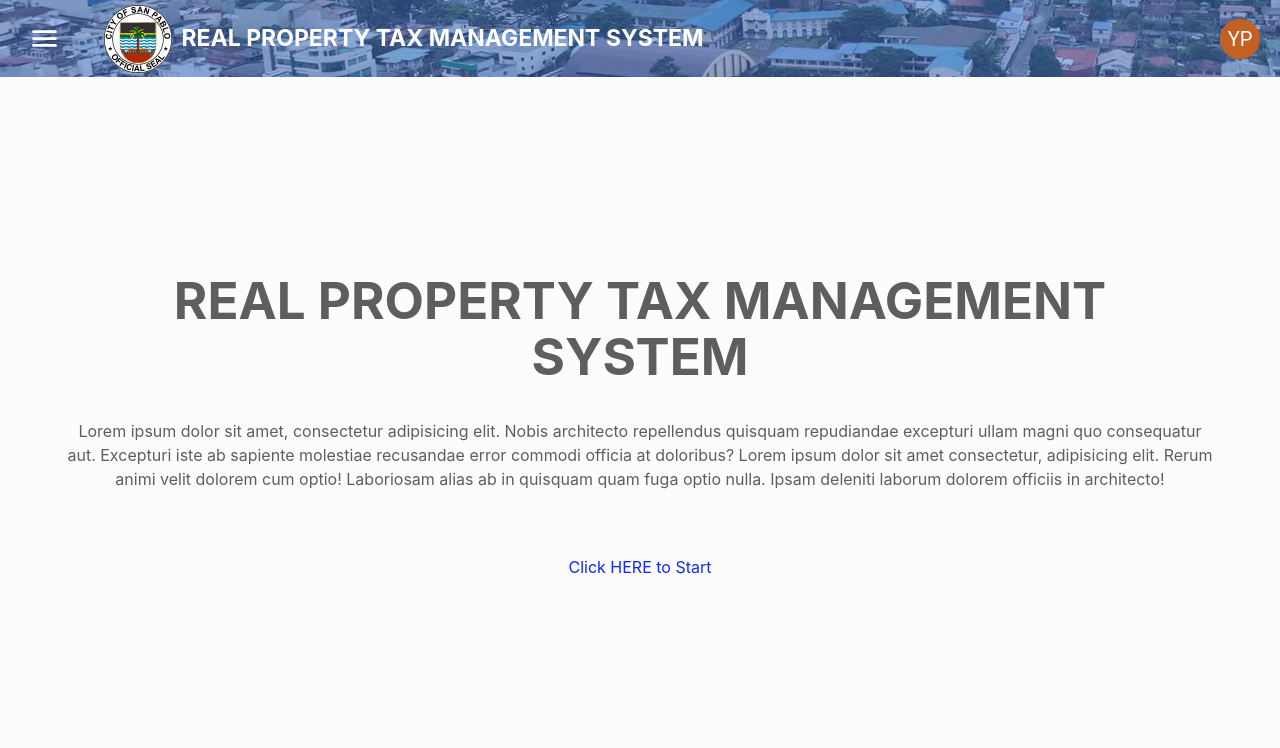
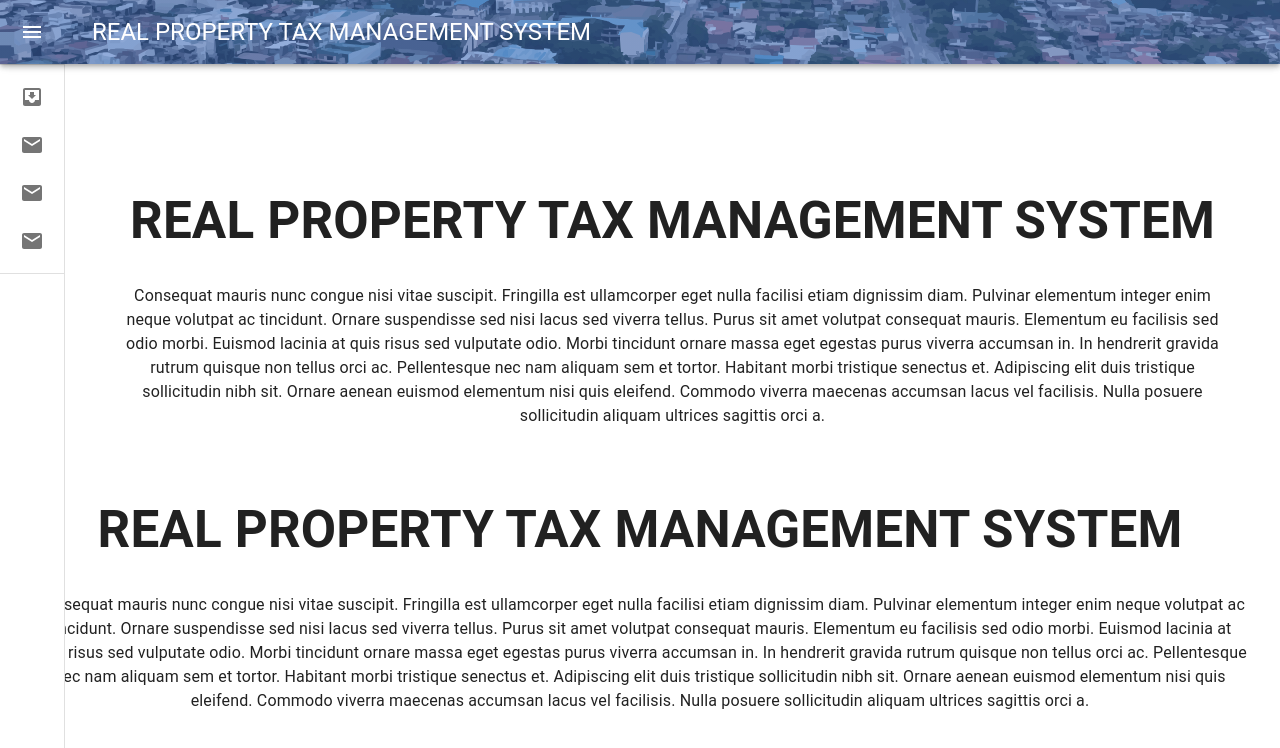
Before and after one commit to BPLOdev/LandtaxManagementSystem, a React (Vite) app: page /assessment-roll in a window 1280 px wide. Shown: the top 748 px of the page. Built offline with nearby package versions, Linux system fonts and the light colour scheme.

Commit message:
first commit

```diff
--- a/src/AssessmentRoll/AssessmentRoll.jsx
+++ b/src/AssessmentRoll/AssessmentRoll.jsx
@@ -1,75 +1,53 @@
 import { useState, useEffect } from 'react';
 import './AssessmentRoll.scss';
 import Header from '../header/Header';
+import MiniDrawer from '../drawer/Drawer';
+import Typography from '@mui/material/Typography';
 
 function App() {
   const [count, setCount] = useState(0);
 
   return (
     <>
-      <div className="Header">
-        <Header />
-        {/* Other components and content */}
+      <div className='drawer'>
+        <MiniDrawer/>
       </div>
 
-      <div className="card">
-        <h1>REAL PROPERTY TAX MANAGEMENT SYSTEM</h1>
-        <p>
-          Lorem ipsum dolor sit amet, consectetur adipisicing elit. Nobis architecto repellendus quisquam repudiandae excepturi ullam magni quo consequatur aut. Excepturi iste ab sapiente molestiae recusandae error commodi officia at doloribus?
-          Lorem ipsum dolor sit amet consectetur, adipisicing elit. Rerum animi velit dolorem cum optio! Laboriosam alias ab in quisquam quam fuga optio nulla. Ipsam deleniti laborum dolorem officiis in architecto!
-        </p>
-      </div>
-      <p className="read-the-docs">
-        Click HERE to Start
-      </p>
+      <Typography paragraph>
+            <h1>REAL PROPERTY TAX MANAGEMENT SYSTEM</h1>
+        </Typography>
+        <Typography paragraph>
+          Consequat mauris nunc congue nisi vitae suscipit. Fringilla est ullamcorper
+          eget nulla facilisi etiam dignissim diam. Pulvinar elementum integer enim
+          neque volutpat ac tincidunt. Ornare suspendisse sed nisi lacus sed viverra
+          tellus. Purus sit amet volutpat consequat mauris. Elementum eu facilisis
+          sed odio morbi. Euismod lacinia at quis risus sed vulputate odio. Morbi
+          tincidunt ornare massa eget egestas purus viverra accumsan in. In hendrerit
+          gravida rutrum quisque non tellus orci ac. Pellentesque nec nam aliquam sem
+          et tortor. Habitant morbi tristique senectus et. Adipiscing elit duis
+          tristique sollicitudin nibh sit. Ornare aenean euismod elementum nisi quis
+          eleifend. Commodo viverra maecenas accumsan lacus vel facilisis. Nulla
+          posuere sollicitudin aliquam ultrices sagittis orci a.
+        </Typography>
+
     </>
   );
 }
 
 export default App;
 
-// const AssessmentRoll = () => {
-//   return (
-//     <div className="assessment-roll-container">
-//       <h1>Welcome to the Assessment Roll</h1>
-//       {/* Your content goes here */}
-//     </div>
-//   );
-// };
+// {/* <div className="Header">
+// <Header />
+// {/* Other components and content */}
+// </div>
 
-// export default AssessmentRoll;
-
-
-
-
-
-
-// import { useState, useEffect } from 'react';
-// import './AssessmentRoll.scss';
-// import Header from './header/Header';
-
-// function App() {
-//   const [count, setCount] = useState(0);
-
-//   return (
-//     <>
-//       <div className="App">
-//         <Header />
-//         {/* Other components and content */}
-//       </div>
-
-//       <div className="card">
-//         <h1>LAND TAX MANAGEMENT SYSTEM</h1>
-//         <p>
-//           Lorem ipsum dolor sit amet, consectetur adipisicing elit. Nobis architecto repellendus quisquam repudiandae excepturi ullam magni quo consequatur aut. Excepturi iste ab sapiente molestiae recusandae error commodi officia at doloribus?
-//           Lorem ipsum dolor sit amet consectetur, adipisicing elit. Rerum animi velit dolorem cum optio! Laboriosam alias ab in quisquam quam fuga optio nulla. Ipsam deleniti laborum dolorem officiis in architecto!
-//         </p>
-//       </div>
-//       <p className="read-the-docs">
-//         Click HERE to Start
-//       </p>
-//     </>
-//   );
-// }
-
-// export default App;
+// <div className="card">
+// <h1>REAL PROPERTY TAX MANAGEMENT SYSTEM</h1>
+// <p>
+//   Lorem ipsum dolor sit amet, consectetur adipisicing elit. Nobis architecto repellendus quisquam repudiandae excepturi ullam magni quo consequatur aut. Excepturi iste ab sapiente molestiae recusandae error commodi officia at doloribus?
+//   Lorem ipsum dolor sit amet consectetur, adipisicing elit. Rerum animi velit dolorem cum optio! Laboriosam alias ab in quisquam quam fuga optio nulla. Ipsam deleniti laborum dolorem officiis in architecto!
+// </p>
+// </div>
+// <p className="read-the-docs">
+// Click HERE to Start
+// </p> */}
--- /dev/null
+++ b/src/drawer/Drawer.jsx
@@ -0,0 +1,193 @@
+import * as React from 'react';
+import { styled, useTheme } from '@mui/material/styles';
+import Box from '@mui/material/Box';
+import MuiDrawer from '@mui/material/Drawer';
+import MuiAppBar from '@mui/material/AppBar';
+import Toolbar from '@mui/material/Toolbar';
+import List from '@mui/material/List';
+import CssBaseline from '@mui/material/CssBaseline';
+import Typography from '@mui/material/Typography';
+import Divider from '@mui/material/Divider';
+import IconButton from '@mui/material/IconButton';
+import MenuIcon from '@mui/icons-material/Menu';
+import ChevronLeftIcon from '@mui/icons-material/ChevronLeft';
+import ChevronRightIcon from '@mui/icons-material/ChevronRight';
+import ListItem from '@mui/material/ListItem';
+import ListItemButton from '@mui/material/ListItemButton';
+import ListItemIcon from '@mui/material/ListItemIcon';
+import ListItemText from '@mui/material/ListItemText';
+import InboxIcon from '@mui/icons-material/MoveToInbox';
+import MailIcon from '@mui/icons-material/Mail';
+import logoo from '../assets/image/favicon.svg';
+import backgroundImage from '../assets/image/header-bg.svg';
+
+
+const drawerWidth = 240;
+
+const openedMixin = (theme) => ({
+  width: drawerWidth,
+  transition: theme.transitions.create('width', {
+    easing: theme.transitions.easing.sharp,
+    duration: theme.transitions.duration.enteringScreen,
+  }),
+  overflowX: 'hidden',
+});
+
+const closedMixin = (theme) => ({
+  transition: theme.transitions.create('width', {
+    easing: theme.transitions.easing.sharp,
+    duration: theme.transitions.duration.leavingScreen,
+  }),
+  overflowX: 'hidden',
+  width: `calc(${theme.spacing(7)} + 1px)`,
+  [theme.breakpoints.up('sm')]: {
+    width: `calc(${theme.spacing(8)} + 1px)`,
+  },
+});
+
+const DrawerHeader = styled('div')(({ theme }) => ({
+  display: 'flex',
+  alignItems: 'center',
+  justifyContent: 'flex-end',
+  padding: theme.spacing(0, 1),
+  // necessary for content to be below app bar
+  ...theme.mixins.toolbar,
+}));
+
+const AppBar = styled(MuiAppBar, {
+  shouldForwardProp: (prop) => prop !== 'open',
+})(({ theme, open }) => ({
+  zIndex: theme.zIndex.drawer + 1,
+  transition: theme.transitions.create(['width', 'margin'], {
+    easing: theme.transitions.easing.sharp,
+    duration: theme.transitions.duration.leavingScreen,
+  }),
+  ...(open && {
+    marginLeft: drawerWidth,
+    width: `calc(100% - ${drawerWidth}px)`,
+    transition: theme.transitions.create(['width', 'margin'], {
+      easing: theme.transitions.easing.sharp,
+      duration: theme.transitions.duration.enteringScreen,
+    }),
+  }),
+}));
+
+
+const Drawer = styled(MuiDrawer, { shouldForwardProp: (prop) => prop !== 'open' })(
+  ({ theme, open }) => ({
+    width: drawerWidth,
+    flexShrink: 0,
+    whiteSpace: 'nowrap',
+    boxSizing: 'border-box',
+    ...(open && {
+      ...openedMixin(theme),
+      '& .MuiDrawer-paper': openedMixin(theme),
+    }),
+    ...(!open && {
+      ...closedMixin(theme),
+      '& .MuiDrawer-paper': closedMixin(theme),
+    }),
+  }),
+);
+
+export default function MiniDrawer() {
+  const theme = useTheme();
+  const [open, setOpen] = React.useState(false);
+
+  const handleDrawerOpen = () => {
+    setOpen(true);
+  };
+
+  const handleDrawerClose = () => {
+    setOpen(false);
+  };
+
+  return (
+    <Box sx={{ display: 'flex' }}>
+      <CssBaseline />
+            <AppBar
+        position="fixed"
+        open={open}
+        sx={{
+          backgroundImage: `linear-gradient(rgba(69, 116, 204, 0.507), rgba(69, 116, 204, 0.507)), url(${backgroundImage})`,
+          backgroundSize: 'cover',
+          backgroundPosition: 'center',
+          backgroundRepeat: 'no-repeat',
+          display: '-ms-flexbox',
+        }}
+      >
+        <Toolbar>
+          <IconButton
+            color="inherit"
+            aria-label="open drawer"
+            onClick={handleDrawerOpen}
+            edge="start"
+            sx={{
+              marginRight: 5,
+              ...(open && { display: 'none' }),
+            }}
+          >
+            <MenuIcon />
+          </IconButton>
+          <Typography variant="h5" noWrap component="div">
+            REAL PROPERTY TAX MANAGEMENT SYSTEM
+          </Typography>
+        </Toolbar>
+      </AppBar>
+
+
+      <Drawer variant="permanent" open={open}>
+        <DrawerHeader>
+          <IconButton onClick={handleDrawerClose}>
+            {theme.direction === 'rtl' ? <ChevronRightIcon /> : <ChevronLeftIcon />}
+          </IconButton>
+        </DrawerHeader>
+        <Divider />
+        <List>
+          {['Input', 'View Records', 'Assessment Roll', 'Subdevide Records'].map((text, index) => (
+            <ListItem key={text} disablePadding sx={{ display: 'block' }}>
+              <ListItemButton
+                sx={{
+                  minHeight: 48,
+                  justifyContent: open ? 'initial' : 'center',
+                  px: 2.5,
+                }}
+              >
+                <ListItemIcon
+                  sx={{
+                    minWidth: 0,
+                    mr: open ? 3 : 'auto',
+                    justifyContent: 'center',
+                  }}
+                >
+                  {index % 4 === 0 ? <InboxIcon /> : <MailIcon />}
+                </ListItemIcon>
+                <ListItemText primary={text} sx={{ opacity: open ? 1 : 0 }} />
+              </ListItemButton>
+            </ListItem>
+          ))}
+        </List>
+        <Divider />
+      </Drawer>
+      <Box component="main" sx={{ flexGrow: 1, p: 3 }}>
+        <DrawerHeader />
+        <Typography paragraph>
+            <h1>REAL PROPERTY TAX MANAGEMENT SYSTEM</h1>
+        </Typography>
+        <Typography paragraph>
+          Consequat mauris nunc congue nisi vitae suscipit. Fringilla est ullamcorper
+          eget nulla facilisi etiam dignissim diam. Pulvinar elementum integer enim
+          neque volutpat ac tincidunt. Ornare suspendisse sed nisi lacus sed viverra
+          tellus. Purus sit amet volutpat consequat mauris. Elementum eu facilisis
+          sed odio morbi. Euismod lacinia at quis risus sed vulputate odio. Morbi
+          tincidunt ornare massa eget egestas purus viverra accumsan in. In hendrerit
+          gravida rutrum quisque non tellus orci ac. Pellentesque nec nam aliquam sem
+          et tortor. Habitant morbi tristique senectus et. Adipiscing elit duis
+          tristique sollicitudin nibh sit. Ornare aenean euismod elementum nisi quis
+          eleifend. Commodo viverra maecenas accumsan lacus vel facilisis. Nulla
+          posuere sollicitudin aliquam ultrices sagittis orci a.
+        </Typography>
+      </Box>
+    </Box>
+  );
+}
--- /dev/null
+++ b/src/drawer/Drawer.scss
@@ -0,0 +1,11 @@
+.header-Tint {
+    width: 100%;
+    height: 100%;
+    margin: 0;
+    background-color: rgba(69, 116, 204, 0.507);
+    display: flex;
+
+    position: absolute;
+    left: 0;
+    right: 0;
+  }
```
